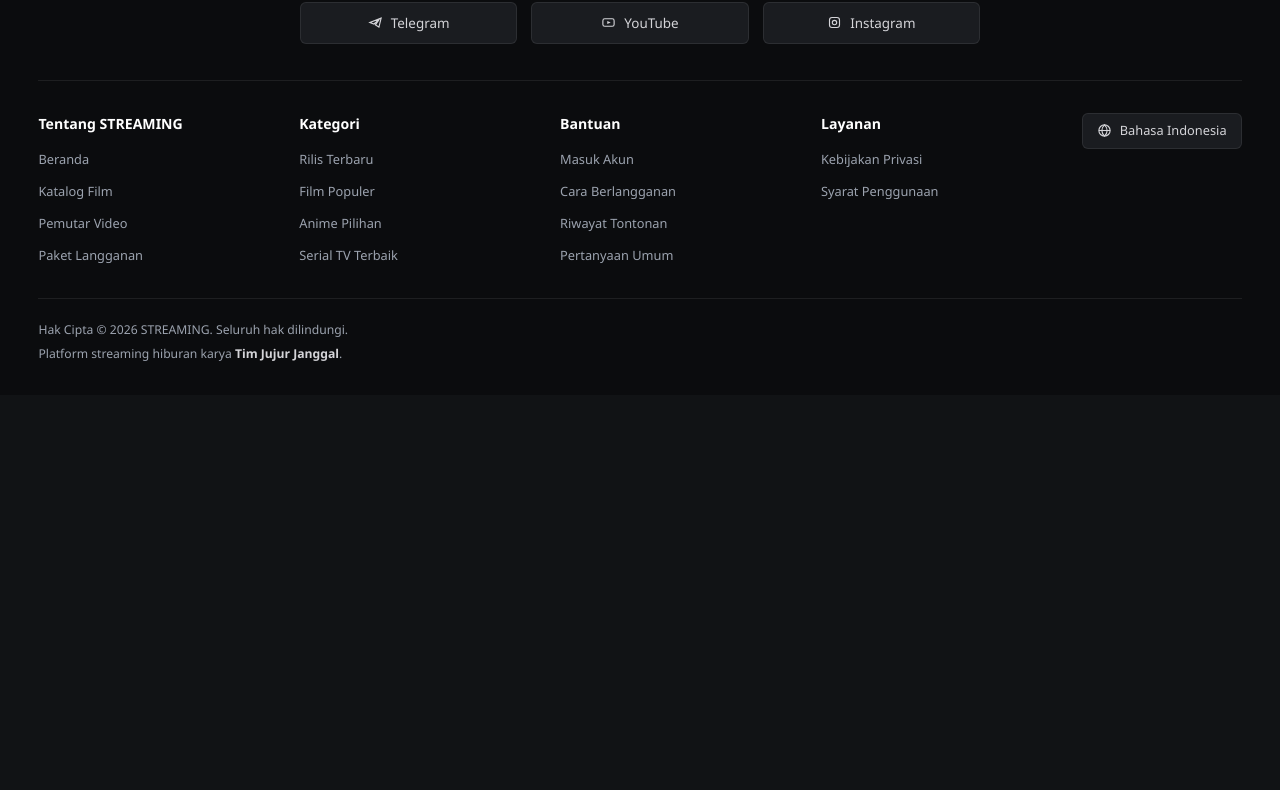
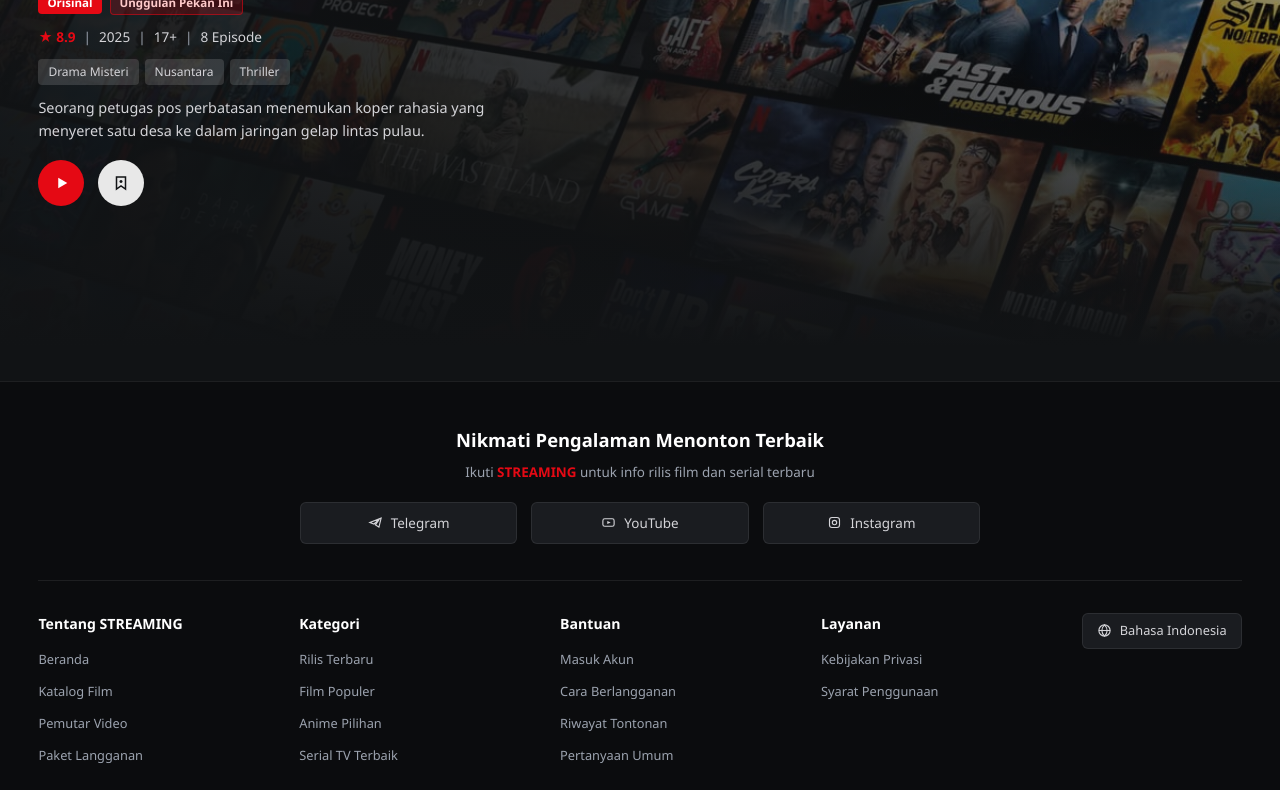
Before and after one commit to fakejo49/website_Streaming, a plain HTML site: page index.html in a window 1280 px wide. Shown: the part 220-1010 px from the top of the page. Before the commit the page ends 800 px from the top, so only its background shows below. Drawn offline with Linux system fonts and the light colour scheme.

Commit message:
changes: Redesign hero full screen baru di index.html dan css index.

```diff
--- a/css/index.css
+++ b/css/index.css
@@ -1,20 +1,15 @@
 /* stylesheet halaman beranda */
 
-@layer page {
 /* bagian hero */
-  .hero-banner {
+.hero {
   position: relative;
-    min-height: 316px;
+  width: 100%;
+  min-height: 500px;
   display: flex;
-    align-items: flex-end;
-    padding: 34px 36px 32px;
-    border-radius: var(--radius-hero);
+  align-items: center;
+  padding: 52px 0 112px;
   overflow: hidden;
-    border: 1px solid var(--garis-sedang);
-    background:
-      radial-gradient(circle at 75% 32%, rgba(212, 165, 116, 0.34), transparent 48%),
-      linear-gradient(115deg, #1b1815 0%, #3a342c 54%, #181a1f 100%);
-    box-shadow: var(--bayangan-kartu);
+  background-color: #16181c;
 }
 
 .gambar-hero {
@@ -26,129 +21,138 @@
   object-position: center 22%;
 }
 
-  /* gradasi gelap latar hero */
+/* gradasi gelap kiri dan leburan bawah ke latar halaman */
 .lapis-hero {
   position: absolute;
   inset: 0;
   background:
-      linear-gradient(
-        90deg,
-        rgba(12, 12, 15, 0.96) 0%,
-        rgba(12, 12, 15, 0.84) 48%,
-        rgba(12, 12, 15, 0.34) 100%
-      ),
-      linear-gradient(
-        to top,
-        rgba(12, 12, 15, 0.88) 0%,
-        transparent 56%
-      );
+    linear-gradient(90deg,
+      rgba(17, 19, 21, 0.95) 0%,
+      rgba(17, 19, 21, 0.78) 46%,
+      rgba(17, 19, 21, 0.28) 100%),
+    linear-gradient(to top,
+      #111315 0%,
+      rgba(17, 19, 21, 0.62) 26%,
+      transparent 65%);
 }
 
 .isi-hero {
   position: relative;
   z-index: 2;
-    max-width: 500px;
+  max-width: 560px;
   display: flex;
   flex-direction: column;
   align-items: flex-start;
-    gap: 10px;
+  gap: 12px;
 }
 
-  .label-rilis {
-    display: inline-flex;
+.judul-hero {
+  font-size: clamp(2rem, 4vw, 3.1rem);
+  font-weight: 800;
+  line-height: 1.08;
+  letter-spacing: -0.02em;
+  color: var(--teks-utama);
+  text-shadow: 0 4px 18px rgba(0, 0, 0, 0.55);
+}
+
+.grup-badge-hero {
+  display: flex;
   align-items: center;
-    gap: 6px;
-    padding: 5px 11px;
-    border-radius: var(--radius-pil);
-    background: rgba(255, 255, 255, 0.12);
-    border: 1px solid var(--garis-sedang);
-    font-size: 0.68rem;
+  flex-wrap: wrap;
+  gap: 8px;
+}
+
+.badge-merah {
+  display: inline-block;
+  padding: 3px 9px;
+  border-radius: var(--radius-kecil);
+  background-color: var(--warna-utama);
+  color: var(--teks-utama);
+  font-size: 0.72rem;
+  font-weight: 700;
+}
+
+.badge-redup {
+  display: inline-block;
+  padding: 3px 9px;
+  border-radius: var(--radius-kecil);
+  background-color: rgba(229, 9, 20, 0.2);
+  border: 1px solid rgba(229, 9, 20, 0.55);
+  color: #fecaca;
+  font-size: 0.72rem;
   font-weight: 600;
-    letter-spacing: 0.06em;
-    text-transform: uppercase;
+}
+
+.info-hero {
+  display: flex;
+  align-items: center;
+  flex-wrap: wrap;
+  gap: 8px;
+  font-size: 0.85rem;
   color: var(--teks-sekunder);
 }
 
-  .judul-hero {
-    font-size: clamp(1.9rem, 3.6vw, 2.95rem);
-    font-weight: 800;
-    letter-spacing: -0.025em;
-    line-height: 0.98;
-    text-transform: uppercase;
-    color: var(--teks-utama);
-    text-shadow: 0 6px 24px rgba(0, 0, 0, 0.55);
+.bintang-hero {
+  color: var(--warna-utama);
+  font-weight: 700;
 }
 
-  .meta-hero {
-    font-size: 0.84rem;
-    font-weight: 500;
+.pemisah-info {
+  color: var(--teks-redup);
+}
+
+.tag-hero {
+  display: flex;
+  align-items: center;
+  flex-wrap: wrap;
+  gap: 6px;
+}
+
+.item-tag-hero {
+  padding: 4px 10px;
+  border-radius: var(--radius-kecil);
+  background-color: rgba(255, 255, 255, 0.14);
+  font-size: 0.75rem;
   color: var(--teks-sekunder);
 }
 
-  .deskripsi-hero {
-    font-size: 0.86rem;
-    line-height: 1.5;
+.sinopsis-hero {
+  font-size: 0.9rem;
+  line-height: 1.55;
   color: var(--teks-sekunder);
-    max-width: 440px;
+  max-width: 480px;
 }
 
 .aksi-hero {
-    margin-top: 8px;
+  margin-top: 6px;
   display: flex;
   align-items: center;
-    flex-wrap: wrap;
-    gap: 10px;
+  gap: 14px;
 }
 
-  /* latar cadangan kartu */
-  .kartu-film:nth-child(1) {
-    background: linear-gradient(135deg, #2b3544 0%, #15171e 100%);
+/* tampilan responsif hero */
+@media (max-width: 767px) {
+  .hero {
+    min-height: 410px;
+    padding: 36px 0 74px;
   }
 
-  .kartu-film:nth-child(2) {
-    background: linear-gradient(135deg, #1d354f 0%, #12151f 100%);
-  }
-
-  .kartu-film:nth-child(3) {
-    background: linear-gradient(135deg, #4b1820 0%, #161318 100%);
-  }
-
-  .kartu-film:nth-child(4) {
-    background: linear-gradient(135deg, #37232c 0%, #141418 100%);
-  }
-
-  .kartu-lanjut:nth-child(1) {
-    background: linear-gradient(135deg, #4b2d22 0%, #171415 100%);
-  }
-
-  .kartu-lanjut:nth-child(2) {
-    background: linear-gradient(135deg, #3e3a2b 0%, #151518 100%);
-  }
-
-  .kartu-lanjut:nth-child(3) {
-    background: linear-gradient(135deg, #273e37 0%, #131618 100%);
-  }
-
-  .kartu-lanjut:nth-child(4) {
-    background: linear-gradient(135deg, #33273d 0%, #141419 100%);
-  }
-
-  /* tampilan responsif tablet & mobile */
-  @media (max-width: 767px) {
-    .hero-banner {
-      min-height: 268px;
-      padding: 26px 22px;
+  .baris-pertama {
+    margin-top: -28px;
   }
 }
 
-  @media (max-width: 639px) {
-    .hero-banner {
-      min-height: 248px;
-      padding: 22px 18px;
+@media (max-width: 539px) {
+  .hero {
+    min-height: 360px;
+    padding: 28px 0 54px;
   }
 
-    .deskripsi-hero {
-      font-size: 0.8rem;
+  .baris-pertama {
+    margin-top: -16px;
+  }
+
+  .sinopsis-hero {
+    font-size: 0.84rem;
   }
 }
-}
--- a/index.html
+++ b/index.html
@@ -66,6 +66,55 @@
   </header>
 
   <main id="utama">
+    <section class="hero" aria-label="Tayangan unggulan">
+      <img src="assets/images/background.jpg" alt="" class="gambar-hero">
+      <div class="lapis-hero" aria-hidden="true"></div>
+
+      <div class="wadah">
+        <div class="isi-hero">
+          <h1 class="judul-hero">Kabut di Perbatasan</h1>
+
+          <div class="grup-badge-hero">
+            <span class="badge-merah">Orisinal</span>
+            <span class="badge-redup">Unggulan Pekan Ini</span>
+          </div>
+
+          <p class="info-hero">
+            <span class="bintang-hero">&#9733; 8.9</span>
+            <span class="pemisah-info">|</span>
+            <span>2025</span>
+            <span class="pemisah-info">|</span>
+            <span>17+</span>
+            <span class="pemisah-info">|</span>
+            <span>8 Episode</span>
+          </p>
+
+          <div class="tag-hero">
+            <span class="item-tag-hero">Drama Misteri</span>
+            <span class="item-tag-hero">Nusantara</span>
+            <span class="item-tag-hero">Thriller</span>
+          </div>
+
+          <p class="sinopsis-hero">Seorang petugas pos perbatasan menemukan koper rahasia yang menyeret satu desa ke
+            dalam jaringan gelap lintas pulau.</p>
+
+          <div class="aksi-hero">
+            <a href="watch.html" class="tombol-bulat-merah" aria-label="Tonton Kabut di Perbatasan sekarang">
+              <svg viewBox="0 0 24 24" fill="currentColor" aria-hidden="true">
+                <polygon points="7,5 19,12 7,19"></polygon>
+              </svg>
+            </a>
+            <a href="catalog.html" class="tombol-bulat-kaca" aria-label="Simpan dan jelajahi katalog">
+              <svg viewBox="0 0 24 24" fill="none" stroke="currentColor" stroke-width="2" aria-hidden="true">
+                <path d="M6 4h12v16l-6-4-6 4V4z"></path>
+                <path d="M12 8v4M10 10h4"></path>
+              </svg>
+            </a>
+          </div>
+        </div>
+      </div>
+    </section>
+
   </main>
 
   <footer class="footer-utama">
```
Lines whose indentation alone changed are shown as unchanged.
